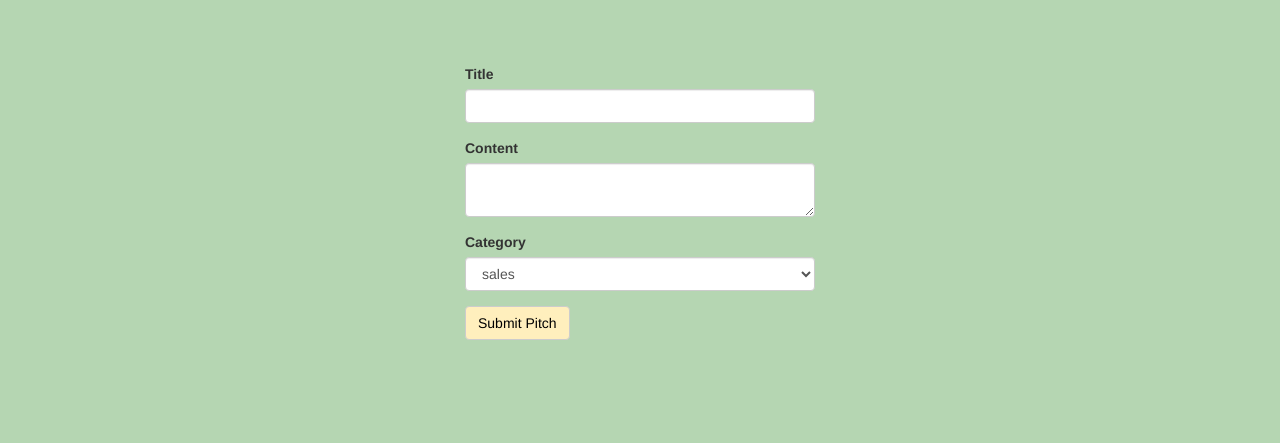
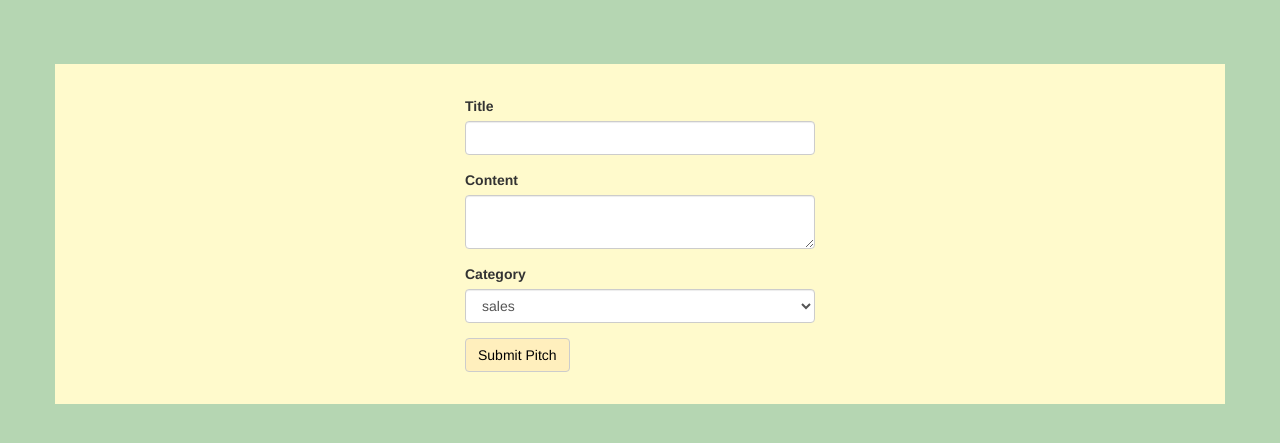
Before and after one commit to benie254/your60seconds, a Flask app: page /pitch in a window 1280 px wide. Shown: the part 52-495 px from the top of the page. Run offline with Flask 2, Linux system fonts and the light colour scheme; the visitor is signed in with stand-in values (Sample User, id 1); data comes from the database, SQL or seed files in the repository; data that the repository does not hold is empty; some libraries are stand-ins or nearby versions.

Commit message:
add styles to the pitch page.

```diff
--- a/app/static/css/index.css
+++ b/app/static/css/index.css
@@ -22,3 +22,10 @@ body {
 .container {
     margin-top: 5%;
 }
+
+/*pitch page*/
+#pitch-container {
+    background-color: #FFFACC;
+    padding-top: 2.5%;
+    padding-bottom: 2.5%;
+}
```
